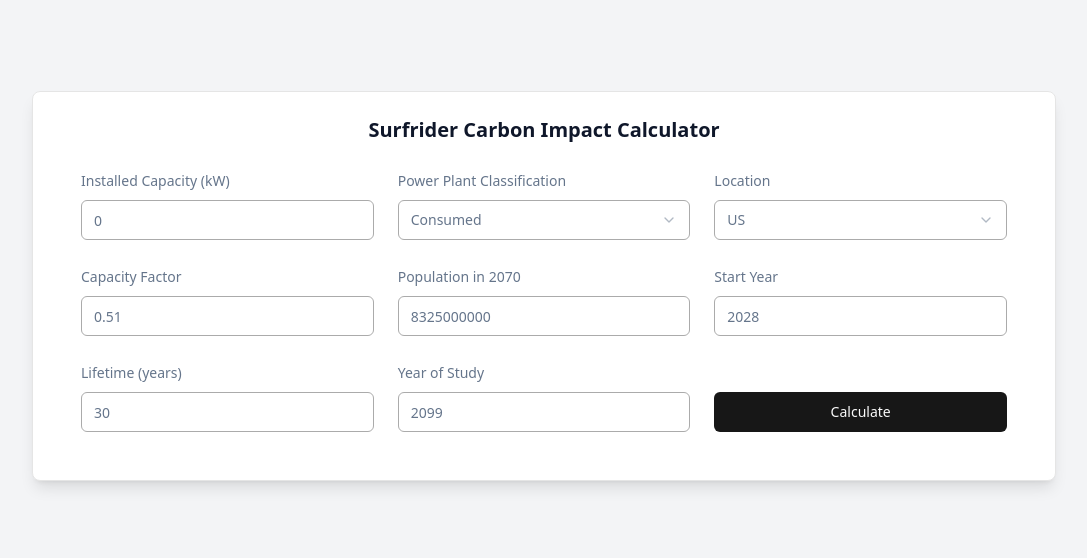
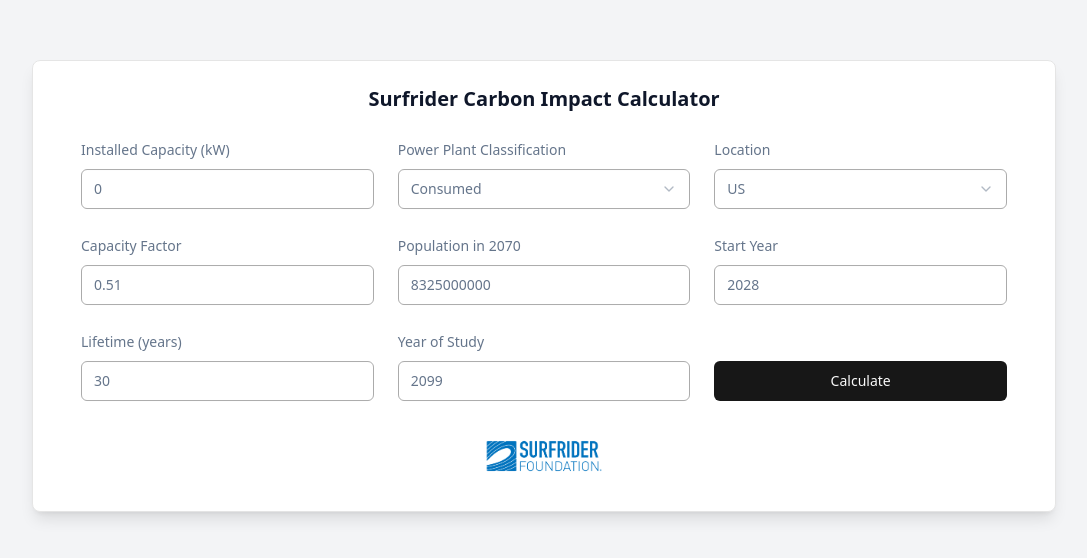
Before and after one commit to jake-mcnevin/surfrider, a Next.js app: page / in a window 1280 px wide. Shown: the part 114-672 px from the top of the page, without its empty margins (96-1183 px from the left). Built offline with nearby package versions, Linux system fonts and the light colour scheme.

Commit message:
feat: logo (#155)
* feat: logo

* fix: results max width

```diff
--- a/src/components/calculator-form.tsx
+++ b/src/components/calculator-form.tsx
@@ -43,7 +43,10 @@
 
   return (
     <Form {...form}>
-      <form onSubmit={form.handleSubmit(onSubmit)} className="grid grid-cols-1 md:grid-cols-2 lg:grid-cols-3 gap-6 p-6">
+      <form
+        onSubmit={form.handleSubmit(onSubmit)}
+        className="grid grid-cols-1 md:grid-cols-2 lg:grid-cols-3 gap-6 p-6 w-full"
+      >
         <FormField
           control={form.control}
           name="installedCapacity"
--- a/src/components/calculator.tsx
+++ b/src/components/calculator.tsx
@@ -1,9 +1,11 @@
 "use client";
 
+import logo from "@/assets/logo.png";
 import { useCalculate } from "@/hooks/use-calculate";
 import { cn } from "@/lib/utils";
 import { CalculateInput } from "@/schema/api";
 import { ChevronUp } from "lucide-react";
+import Image from "next/image";
 import { useRouter, useSearchParams } from "next/navigation";
 import { useCallback, useEffect, useState } from "react";
 import CalculatorForm from "./calculator-form";
@@ -109,8 +111,11 @@
             formExpanded ? "max-h-[100vh]" : "max-h-[0vh]",
           )}
         >
-          <div className="max-h-[calc(100vh-6rem)] overflow-y-auto px-1 sm:px-0">
+          <div className="flex flex-col items-center w-full max-h-[calc(100vh-6rem)] overflow-y-auto px-1 sm:px-0">
             <CalculatorForm onSubmit={handleSubmit} />
+            <a href="https://www.surfrider.org" target="_blank" rel="noopener noreferrer">
+              <Image src={logo} alt="Surfrider Logo" width={1501} height={647} placeholder="blur" className="w-36" />
+            </a>
           </div>
         </div>
       </div>
--- a/src/components/results/results.tsx
+++ b/src/components/results/results.tsx
@@ -30,7 +30,7 @@
 
       <h2 className="font-semibold px-4 text-[40px] leading-[48px] tracking-[-1.2] text-slate-900">Your Impact</h2>
 
-      <div className="min-w-full space-y-8">
+      <div className="w-full space-y-8 max-w-[1600px]">
         <ImpactField title="Societal Impact">
           <SocietalImpactFields results={results} />
         </ImpactField>
```
Also changed, not shown: src/assets/logo.png (added).
